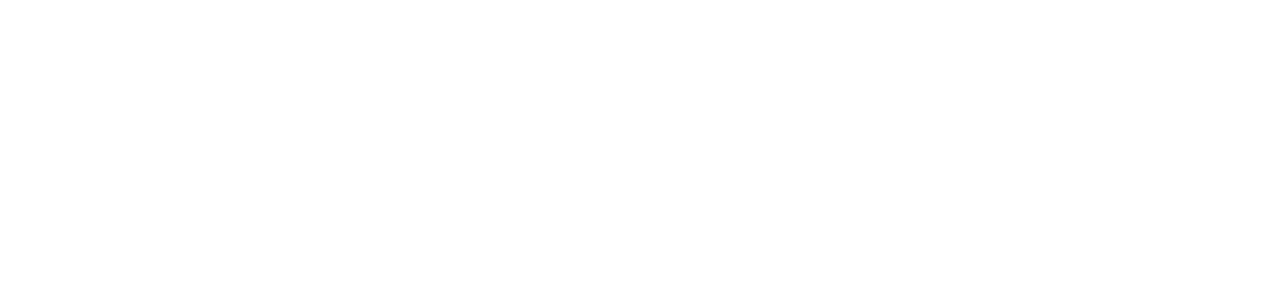
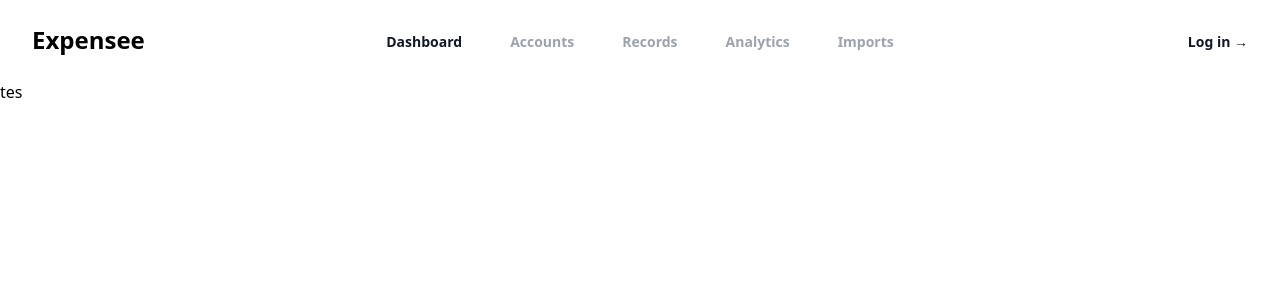
Before and after one commit to sipamungkas/expensee-a-minimalist-expense-tracker, a Nuxt app: page /dashboard in a window 1280 px wide. Before the commit this address had no page. Shown: the top 300 px of the page. Built offline with nearby package versions, Linux system fonts and the light colour scheme.

Commit message:
feat(component): add navbar component

```diff
--- /dev/null
+++ b/components/Navbar/index.vue
@@ -0,0 +1,110 @@
+<script setup>
+import {
+    Dialog,
+    DialogPanel,
+} from '@headlessui/vue'
+import {
+    Bars3Icon,
+    XMarkIcon,
+} from '@heroicons/vue/24/outline'
+
+
+
+const mobileMenuOpen = ref(false)
+const localPath = useLocalePath()
+const switchLocale = useSwitchLocalePath()
+
+</script>
+
+<template>
+    <header class="bg-white">
+        <nav class="mx-auto flex max-w-7xl items-center justify-between p-6 lg:px-8" aria-label="Global">
+            <div class="flex lg:flex-1">
+                <NuxtLink :to="localPath('/dashboard')">
+                    <span class="sr-only">Expensee - a minimalist expense tracker</span>
+                    <!-- <img class="h-8 w-auto" src="https://tailwindui.com/img/logos/mark.svg?color=indigo&shade=600" alt="" /> -->
+                    <span class="font-semibold text-lg lg:text-2xl">Expensee</span>
+                </NuxtLink>
+            </div>
+            <div class="flex lg:hidden">
+                <button type="button" class="-m-2.5 inline-flex items-center justify-center rounded-md p-2.5 text-gray-700"
+                    @click="mobileMenuOpen = true">
+                    <span class="sr-only">Open main menu</span>
+                    <Bars3Icon class="h-6 w-6" aria-hidden="true" />
+                </button>
+            </div>
+            <div class="hidden lg:flex lg:gap-x-12 mt-1">
+                <NuxtLink href="#"
+                    class="text-sm lg:text-md 2xl:text-base font-semibold leading-6 text-gray-900 hover:text-gray-900 capitalize">
+                    {{ $t('dashboard') }}</NuxtLink>
+                <NuxtLink href="#"
+                    class="text-sm lg:text-md 2xl:text-base font-semibold leading-6 text-gray-400 hover:text-gray-900 capitalize">
+                    {{
+                        $t('accounts') }}</NuxtLink>
+                <NuxtLink href="#"
+                    class="text-sm lg:text-md 2xl:text-base font-semibold leading-6 text-gray-400 hover:text-gray-900 capitalize">
+                    {{ $t('records') }}</NuxtLink>
+                <NuxtLink href="#"
+                    class="text-sm lg:text-md 2xl:text-base font-semibold leading-6 text-gray-400 hover:text-gray-900 capitalize">
+                    {{ $t('analytics') }}</NuxtLink>
+                <NuxtLink href="#"
+                    class="text-sm lg:text-md 2xl:text-base font-semibold leading-6 text-gray-400 hover:text-gray-900 capitalize">
+                    {{
+                        $t('imports') }}</NuxtLink>
+            </div>
+            <div class="hidden lg:flex lg:flex-1 lg:justify-end ">
+                <NuxtLink href="#" class="text-sm font-semibold leading-6 text-gray-900 mt-1">
+                    Log in
+                    <span aria-hidden="true">&rarr;</span>
+                </NuxtLink>
+            </div>
+        </nav>
+        <ClientOnly>
+            <Dialog as="div" class="lg:hidden" @close="mobileMenuOpen = false" :open="mobileMenuOpen">
+                <div class="fixed inset-0 z-10" />
+                <DialogPanel
+                    class="fixed inset-y-0 right-0 z-10 w-full overflow-y-auto bg-white px-6 py-6 sm:max-w-sm sm:ring-1 sm:ring-gray-900/10">
+                    <div class="flex items-center justify-between">
+                        <NuxtLink href="localPath('/dashboard')" class="-m-1.5 p-1.5">
+                            <span class="sr-only">Expensee - a minimalist expense tracker</span>
+                            <!-- <img class="h-8 w-auto" src="https://tailwindui.com/img/logos/mark.svg?color=indigo&shade=600"
+                            alt="" /> -->
+                            <span class="font-semibold text-lg lg:text-2xl">Expensee</span>
+                        </NuxtLink>
+                        <button type="button" class="-m-2.5 rounded-md p-2.5 text-gray-700" @click="mobileMenuOpen = false">
+                            <span class="sr-only">Close menu</span>
+                            <XMarkIcon class="h-6 w-6" aria-hidden="true" />
+                        </button>
+                    </div>
+                    <div class="mt-6 flow-root">
+                        <div class="-my-6 divide-y divide-gray-500/10">
+                            <div class="space-y-2 py-6">
+
+                                <NuxtLink :to="localPath()"
+                                    class="-mx-3 block rounded-lg px-3 py-2 text-base font-semibold leading-7 text-gray-900 hover:bg-gray-50">
+                                    {{ $t('dashboard') }}</NuxtLink>
+                                <NuxtLink :to="localPath()"
+                                    class="-mx-3 block rounded-lg px-3 py-2 text-base font-semibold leading-7 text-gray-900 hover:bg-gray-50">
+                                    {{ $t('accounts') }}</NuxtLink>
+                                <NuxtLink :to="localPath()"
+                                    class="-mx-3 block rounded-lg px-3 py-2 text-base font-semibold leading-7 text-gray-900 hover:bg-gray-50">
+                                    {{ $t('records') }}</NuxtLink>
+                                <NuxtLink :to="localPath()"
+                                    class="-mx-3 block rounded-lg px-3 py-2 text-base font-semibold leading-7 text-gray-900 hover:bg-gray-50">
+                                    {{ $t('analytics') }}</NuxtLink>
+                                <NuxtLink :to="localPath()"
+                                    class="-mx-3 block rounded-lg px-3 py-2 text-base font-semibold leading-7 text-gray-900 hover:bg-gray-50">
+                                    {{ $t('imports') }}</NuxtLink>
+                            </div>
+                            <div class="py-6">
+                                <NuxtLink :to="localPath()"
+                                    class="-mx-3 block rounded-lg px-3 py-2.5 text-base font-semibold leading-7 text-gray-900 hover:bg-gray-50">
+                                    Log in</NuxtLink>
+                            </div>
+                        </div>
+                    </div>
+                </DialogPanel>
+            </Dialog>
+        </ClientOnly>
+    </header>
+</template>
--- a/locales/en.json
+++ b/locales/en.json
@@ -1,3 +1,8 @@
 {
+  "analytics": "analytics",
+  "accounts": "accounts",
+  "dashboard": "dashboard",
+  "imports": "imports",
+  "records": "records",
   "welcome": "Welcome"
 }
--- a/locales/id.json
+++ b/locales/id.json
@@ -1,3 +1,8 @@
 {
+  "analytics": "analytics",
+  "accounts": "akun",
+  "dashboard": "beranda",
+  "imports": "imports",
+  "records": "records",
   "welcome": "Selamat Datang"
 }
--- /dev/null
+++ b/pages/dashboard/index.vue
@@ -0,0 +1,8 @@
+<script setup>
+
+</script>
+
+<template>
+    <Navbar />
+    <h1>tes</h1>
+</template>
```
